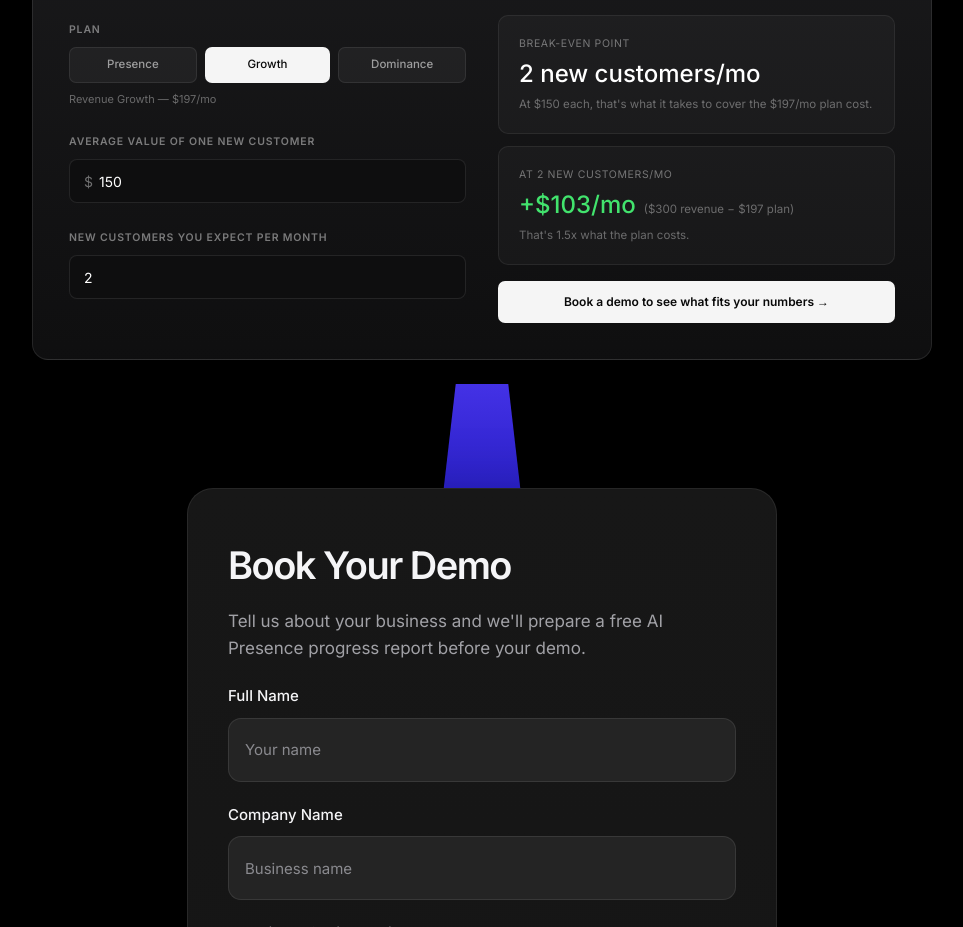
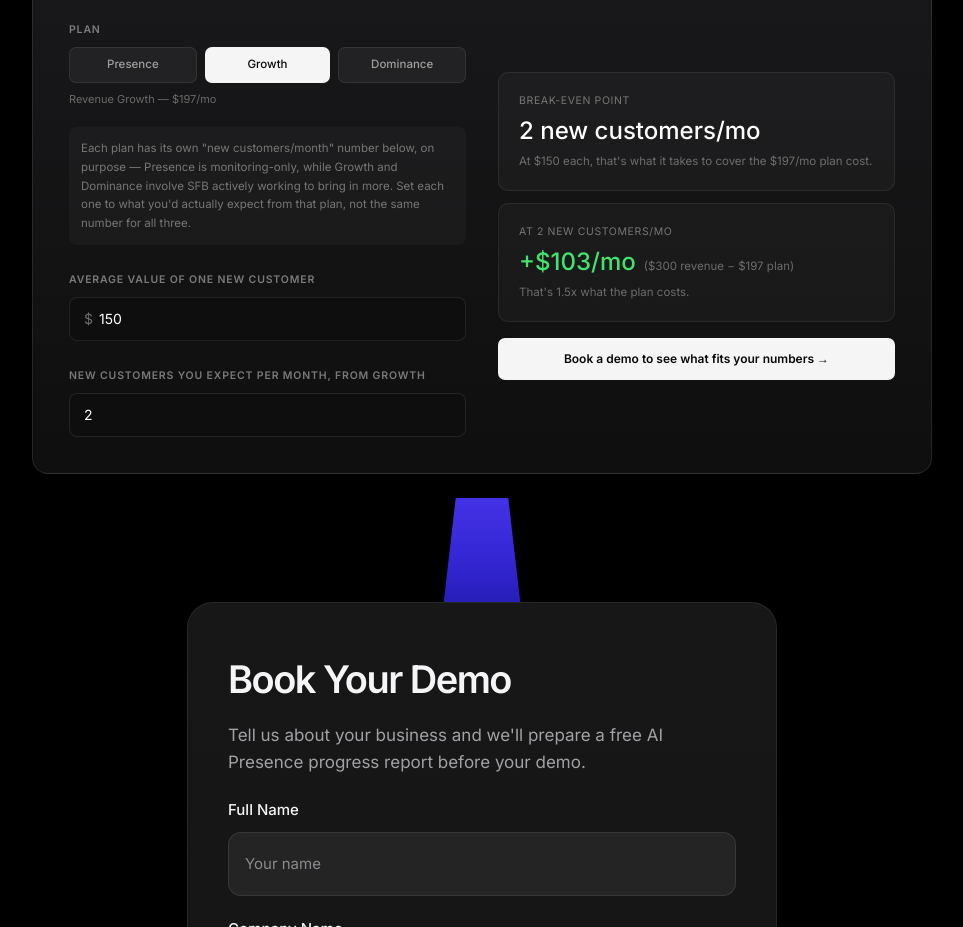
Before and after one commit to 2romanroyce8/sfb-connect, a Next.js app: page / in a window 1280 px wide. Shown: the part 6180-7107 px from the top of the page, without its empty margins (158-1121 px from the left). Built offline with nearby package versions, Linux system fonts and the light colour scheme; no server answers.

Commit message:
Fix ROI calculator logic bug: expected new customers/month is now tracked per plan instead of one shared number, so higher tiers no longer look strictly worse on paper just because they cost more while modeling identical customer flow to the cheapest plan

```diff
--- a/components/home/RoiCalculator.tsx
+++ b/components/home/RoiCalculator.tsx
@@ -19,12 +19,26 @@ function formatMoney(n: number) {
   return `$${n.toLocaleString(undefined, { maximumFractionDigits: 2 })}`;
 }
 
+// Illustrative starting points only, editable per plan -- deliberately NOT
+// the same number across tiers. Presence is monitoring-only (near-zero
+// active work), so it shouldn't be credited with the same customer flow as
+// a plan where SFB is actively running optimization or doing the work for
+// you. These are starting assumptions for the visitor to correct, not a
+// performance claim -- there's no historical data yet to back a specific
+// multiplier, so we don't imply Growth "gets you 2x Presence" as fact.
+const DEFAULT_EXPECTED_CUSTOMERS: Record<(typeof CALC_PLANS)[number]["id"], number> = {
+  presence: 1,
+  growth: 2,
+  dominance: 4,
+};
+
 export default function RoiCalculator() {
   const [planId, setPlanId] = useState<(typeof CALC_PLANS)[number]["id"]>("growth");
   const [customerValue, setCustomerValue] = useState<number>(150);
-  const [expectedCustomers, setExpectedCustomers] = useState<number>(2);
+  const [expectedByPlan, setExpectedByPlan] = useState(DEFAULT_EXPECTED_CUSTOMERS);
 
   const plan = CALC_PLANS.find((p) => p.id === planId)!;
+  const expectedCustomers = expectedByPlan[planId];
 
   const { breakEvenCustomers, monthlyRevenue, monthlyProfit, roiMultiple } = useMemo(() => {
     const value = Math.max(customerValue, 0);
@@ -89,6 +103,13 @@ export default function RoiCalculator() {
               </div>
             </div>
 
+            <div className="text-[11.5px] leading-relaxed text-white/[0.4] rounded-[8px] p-3" style={{ background: "rgba(255,255,255,0.03)" }}>
+              Each plan has its own "new customers/month" number below, on purpose — Presence is
+              monitoring-only, while Growth and Dominance involve SFB actively working to bring in
+              more. Set each one to what you'd actually expect from that plan, not the same number
+              for all three.
+            </div>
+
             <div>
               <label className="text-[10.5px] font-semibold uppercase tracking-[0.08em] text-white/[0.44]">
                 Average value of one new customer
@@ -107,14 +128,17 @@ export default function RoiCalculator() {
 
             <div>
               <label className="text-[10.5px] font-semibold uppercase tracking-[0.08em] text-white/[0.44]">
-                New customers you expect per month
+                New customers you expect per month, from {plan.name.replace("Revenue ", "")}
               </label>
               <div className="flex items-center mt-2 h-11 rounded-[8px] px-3.5" style={{ background: "#0e0e0f", border: "1px solid rgba(255,255,255,0.09)" }}>
                 <input
                   type="number"
                   min={0}
                   value={expectedCustomers}
-                  onChange={(e) => setExpectedCustomers(Number(e.target.value) || 0)}
+                  onChange={(e) => {
+                    const next = Number(e.target.value) || 0;
+                    setExpectedByPlan((prev) => ({ ...prev, [planId]: next }));
+                  }}
                   className="w-full bg-transparent outline-none text-[14px] text-white"
                 />
               </div>
```
